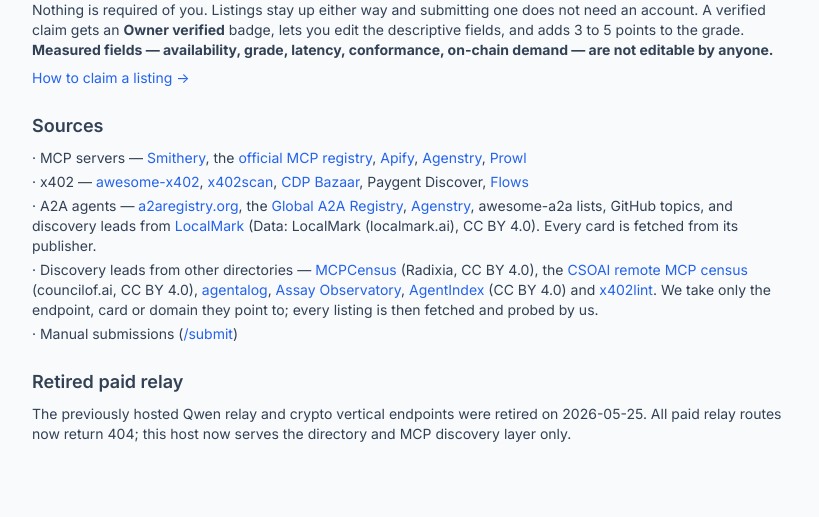
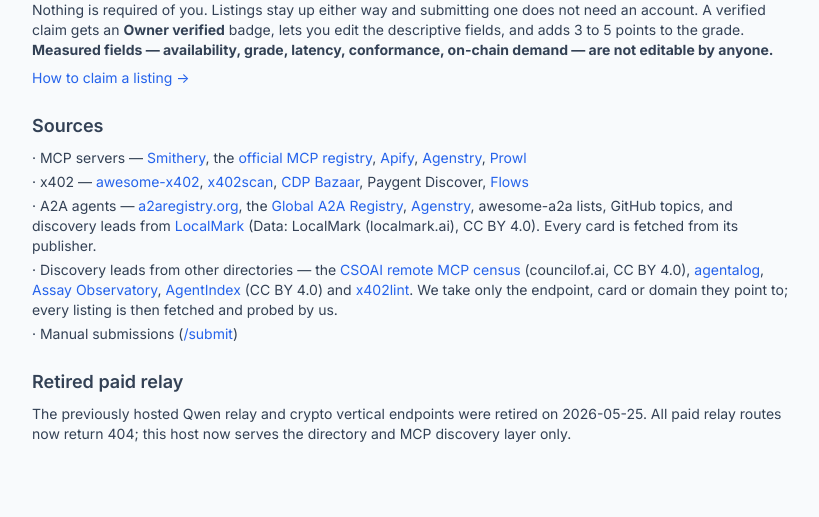
Before and after one commit to AgentTools-Cloud/AgentToolsCollection, a FastAPI app: page /about in a window 1280 px wide. Shown: the part 5183-5700 px from the top of the page, without its empty margins (52-871 px from the left). Run offline with FastAPI, Linux system fonts and the light colour scheme; parts of the project's set-up code (start-up, migrations or seed data) failed here and were passed over; some libraries are stand-ins or nearby versions.

Commit message:
peers: pause MCPCensus (no new release since 2026-09-13); about page lists only active peers

```diff
--- a/directory/peers.py
+++ b/directory/peers.py
@@ -618,8 +618,10 @@ A2A_LEAD_SOURCES: dict[str, Callable[[], list[dict]]] = {
     "agentindex": agentindex_fetch_leads,
 }
 
+# MCPCensus is paused (2026-11-15): its last downloadable release is 2026-09-13
+# and the repo has had no commit since 09-18. fetch_mcp_census stays ready;
+# re-add it here once a new dated release appears on radixia.ai/census/data.
 MCP_FETCHERS = {
-    "mcp-census": fetch_mcp_census,
     "csoai-census": fetch_csoai_census,
     "assay": fetch_assay_mcp,
 }
--- a/directory/templates/about.html
+++ b/directory/templates/about.html
@@ -332,7 +332,7 @@
       <li>· MCP servers — <a class="text-blue-600 hover:underline" href="https://smithery.ai">Smithery</a>, the <a class="text-blue-600 hover:underline" href="https://registry.modelcontextprotocol.io">official MCP registry</a>, <a class="text-blue-600 hover:underline" href="https://apify.com">Apify</a>, <a class="text-blue-600 hover:underline" href="https://agenstry.com">Agenstry</a>, <a class="text-blue-600 hover:underline" href="https://prowl.world">Prowl</a></li>
       <li>· x402 — <a class="text-blue-600 hover:underline" href="https://github.com/Merit-Systems/awesome-x402">awesome-x402</a>, <a class="text-blue-600 hover:underline" href="https://www.x402scan.com/">x402scan</a>, <a class="text-blue-600 hover:underline" href="https://docs.cdp.coinbase.com/x402">CDP Bazaar</a>, Paygent Discover, <a class="text-blue-600 hover:underline" href="https://flows.litprotocol.com">Flows</a></li>
       <li>· A2A agents — <a class="text-blue-600 hover:underline" href="https://a2aregistry.org">a2aregistry.org</a>, the <a class="text-blue-600 hover:underline" href="https://www.a2a-registry.org">Global A2A Registry</a>, <a class="text-blue-600 hover:underline" href="https://agenstry.com">Agenstry</a>, awesome-a2a lists, GitHub topics, and discovery leads from <a class="text-blue-600 hover:underline" href="https://localmark.ai">LocalMark</a> (Data: LocalMark (localmark.ai), CC BY 4.0). Every card is fetched from its publisher.</li>
-      <li>· Discovery leads from other directories — <a class="text-blue-600 hover:underline" href="https://www.radixia.ai/census/">MCPCensus</a> (Radixia, CC BY 4.0), the <a class="text-blue-600 hover:underline" href="https://huggingface.co/datasets/csoai/mcp-remote-census">CSOAI remote MCP census</a> (councilof.ai, CC BY 4.0), <a class="text-blue-600 hover:underline" href="https://agentalog.com">agentalog</a>, <a class="text-blue-600 hover:underline" href="https://assay-207908449630.us-central1.run.app">Assay Observatory</a>, <a class="text-blue-600 hover:underline" href="https://agents.traderszone.net">AgentIndex</a> (CC BY 4.0) and <a class="text-blue-600 hover:underline" href="https://x402lint.dev">x402lint</a>. We take only the endpoint, card or domain they point to; every listing is then fetched and probed by us.</li>
+      <li>· Discovery leads from other directories — the <a class="text-blue-600 hover:underline" href="https://huggingface.co/datasets/csoai/mcp-remote-census">CSOAI remote MCP census</a> (councilof.ai, CC BY 4.0), <a class="text-blue-600 hover:underline" href="https://agentalog.com">agentalog</a>, <a class="text-blue-600 hover:underline" href="https://assay-207908449630.us-central1.run.app">Assay Observatory</a>, <a class="text-blue-600 hover:underline" href="https://agents.traderszone.net">AgentIndex</a> (CC BY 4.0) and <a class="text-blue-600 hover:underline" href="https://x402lint.dev">x402lint</a>. We take only the endpoint, card or domain they point to; every listing is then fetched and probed by us.</li>
       <li>· Manual submissions (<a class="text-blue-600 hover:underline" href="/submit">/submit</a>)</li>
     </ul>
   </div>
```
Also changed, not shown: tests/test_peer_sources.py (+2 -1 lines).
